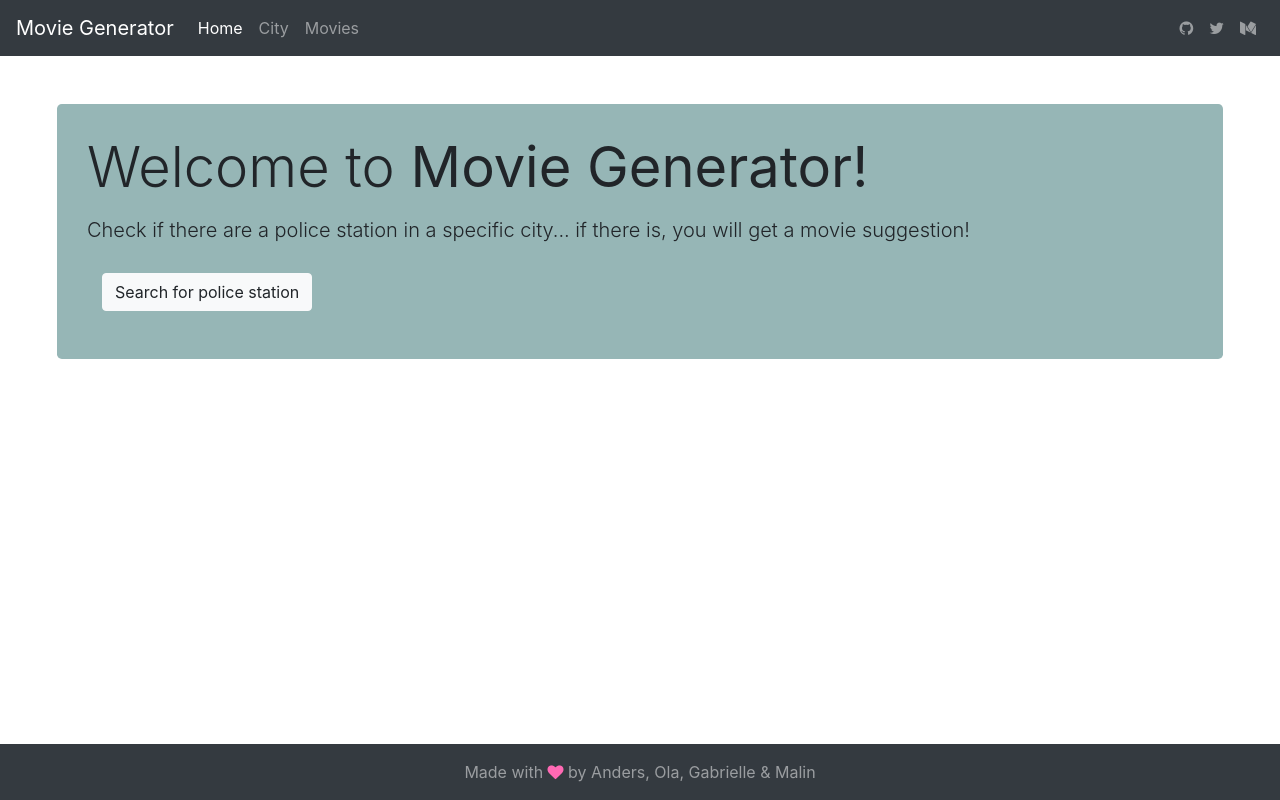
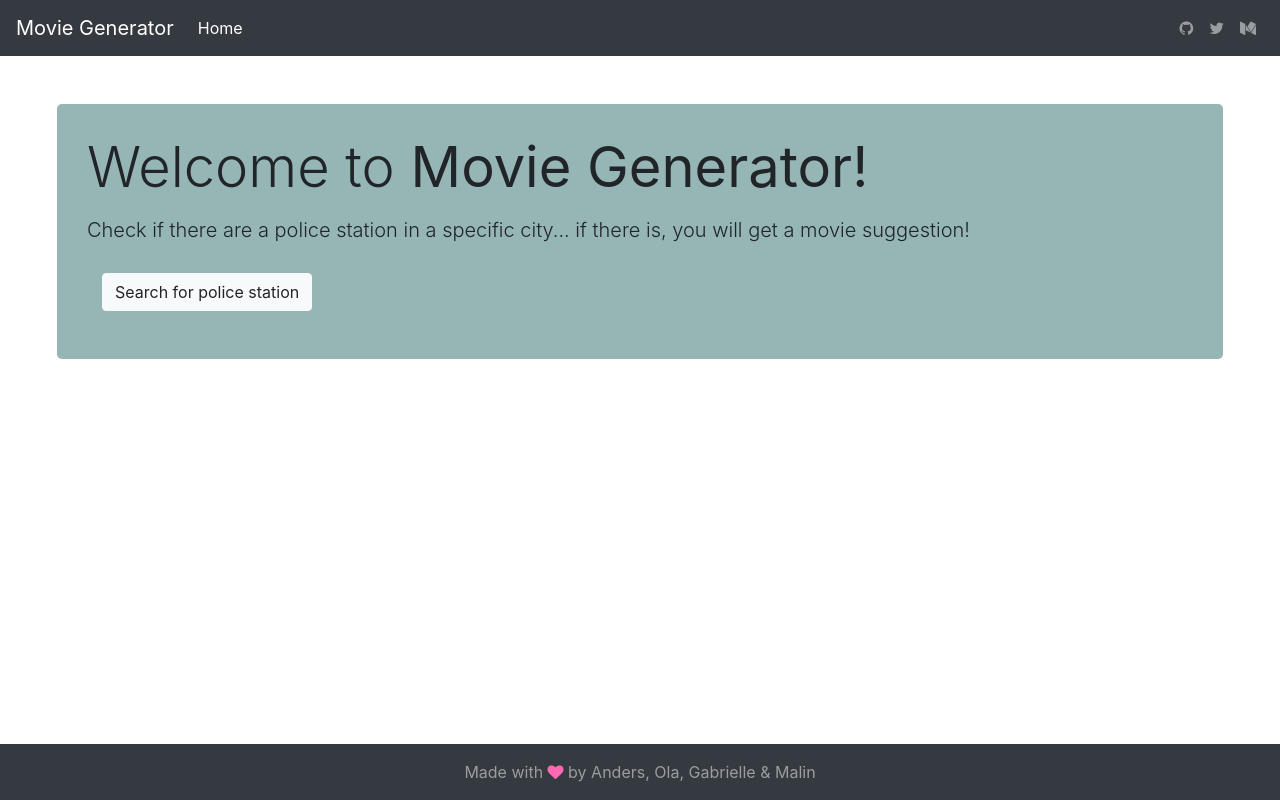
Before and after one commit to MalinCronquist/WebbProj, an Angular app in the folder edaf90-proj/: page /home in a window 1280 px wide. Built offline with nearby package versions, Linux system fonts and the light colour scheme.

Commit message:
removed routes from navbar

```diff
--- a/edaf90-proj/src/app/ui/header/header.component.html
+++ b/edaf90-proj/src/app/ui/header/header.component.html
@@ -3,8 +3,6 @@
   <div class="navbar-expand mr-auto">
     <div class="nav navbar-nav" routerLinkActive="active">
       <a class="nav-item nav-link active" routerLink="home">Home</a>
-      <a class="nav-item nav-link" routerLink="city">City</a>
-      <a class="nav-item nav-link" routerLink="film">Movies</a>
     </div>
   </div>
   <div class="navbar-expand ml-auto navbar-nav">
```
